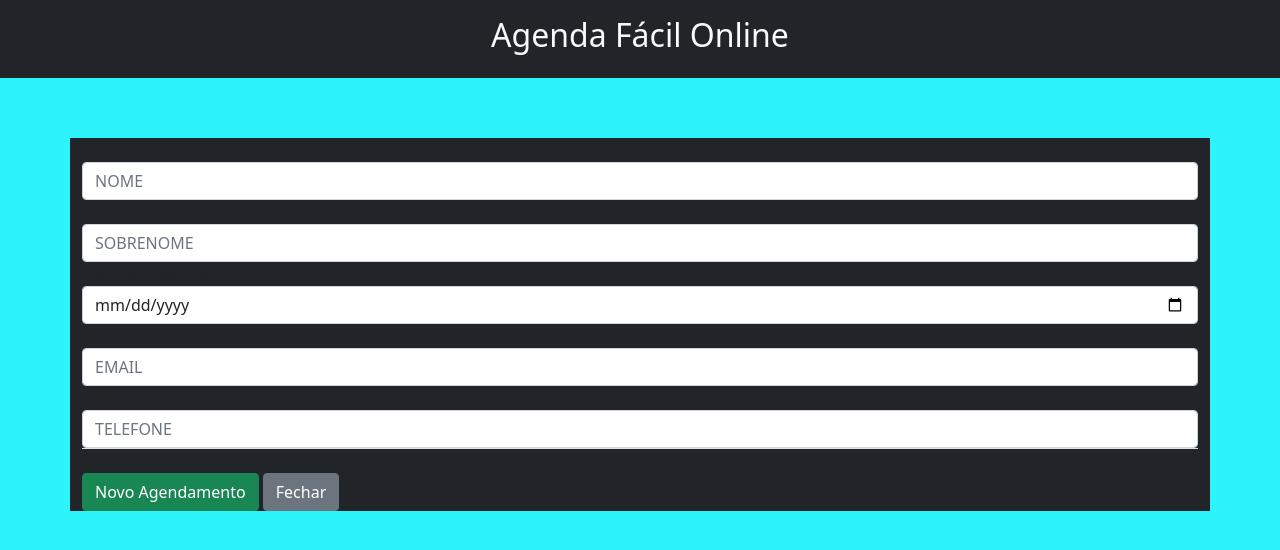
After one commit to FernandoUnivespTI/projetoIntegradorUnivesp, a Flask app: page /form in a window 1280 px wide. The commit adds this page. Shown: the top 550 px of the page. Run offline with Flask 2, Linux system fonts and the light colour scheme; data comes from the database, SQL or seed files in the repository; both versions use the stored data as it was after the commit; some libraries are stand-ins or nearby versions.

Commit message:
criado o arquivo form.html

```diff
--- a/app.py
+++ b/app.py
@@ -28,8 +28,6 @@ class Crud(db.Model):
         self.phone = phone
 
 
-
-
 @app.route('/')
 def index():
     all_data = Crud.query.all()
@@ -52,6 +50,33 @@ def insert():
         flash("Paciente inserido com sucesso")
         return redirect(url_for('index'))
 
+############################################################
+
+@app.route('/form')
+def indexfo():
+    all_data = Crud.query.all()
+    return render_template("form.html", all_data = all_data)
+
+@app.route('/form', methods = ['POST'])
+def form():
+    if request.method == 'POST':
+        name = request.form['nome']
+        lastname = request.form['lastname']
+        birthdate = request.form['birthdate']
+        email = request.form['email']
+        phone = request.form['phone']
+
+
+        my_data = Crud(name, lastname, birthdate, email, phone)
+        db.session.add(my_data)
+        db.session.commit()
+
+        flash("Paciente inserido com sucesso")
+        return redirect(url_for('form'))
+
+######################################################################
+
+
 @app.route('/update', methods = ['POST'])
 def update():
     if request.method == "POST":
@@ -61,7 +86,6 @@ def update():
         my_date.birthdate = request.form['birthdate']
         my_date.email = request.form['email']
         my_date.phone = request.form['phone']
-
 
         db.session.commit()
         flash("Paciente alterado com sucesso")
--- a/static/css/style.css
+++ b/static/css/style.css
@@ -39,3 +39,7 @@ body{
 h4{
     color:#fff;
 }
+
+.fm{
+    background-color: #212529;
+}
--- /dev/null
+++ b/templates/form.html
@@ -0,0 +1,56 @@
+<!-- Inheriting all linked files -->
+{% extends 'base.html' %} {% include 'header.html' %}
+
+<!-- head section -->
+{% block title %} Projeto Integrador {% endblock %}
+
+
+<!-- Body section -->
+{% block body %}
+
+<body>
+    <div class="fm container">
+        <div class="row">
+            <div class="col-md-13">
+                    <form action="{{url_for('form')}}" method="POST">
+                                <div class="form-group">
+                                    <label>Nome</label>
+                                    <input type="text" class="form-control" name="nome" placeholder="NOME" required="1">
+                                </div>
+
+                                <div class="form-group">
+                                    <label>Sobrenome</label>
+                                    <input type="text" class="form-control" name="lastname" placeholder="SOBRENOME" required="1">
+                                </div>
+
+                                <div class="form-group">
+                                    <label>Data de Nascimento</label>
+                                    <input type="date" class="form-control" name="birthdate" placeholder="DATA DE NASCIMENTO" required="1">
+                                </div>
+
+                                <div class="form-group">
+                                    <label>Email</label>
+                                    <input type="email" class="form-control" placeholder="EMAIL" name="email" placeholder="" required="1">
+                                </div>
+
+                                <div class="form-group">
+                                    <label>Telefone</label>
+                                    <input type="number" class="form-control" name="phone" placeholder="TELEFONE" required="1">
+                                </div>
+
+                                <div class="modal-footer"></div>
+                                    <button class="btn btn-success" type="submit"> Novo Agendamento </button>
+                                    <button class="btn btn-secondary" data-dismiss="modal">Fechar</button>
+                                </div>
+
+                            </form>
+                        </div>
+                    </div>
+                </div>
+            </div>
+
+        </div>
+    </div>
+</div>
+</body>
+{% endblock %}
```
Also changed, not shown: database.sqlite, templates/index.html (line endings or trailing spaces).
